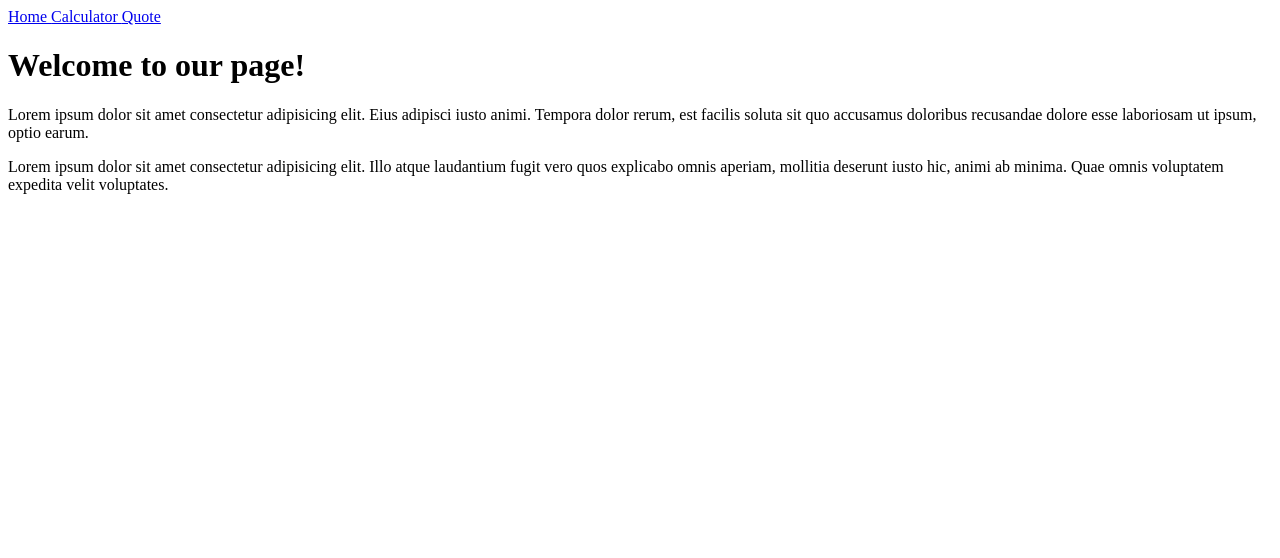
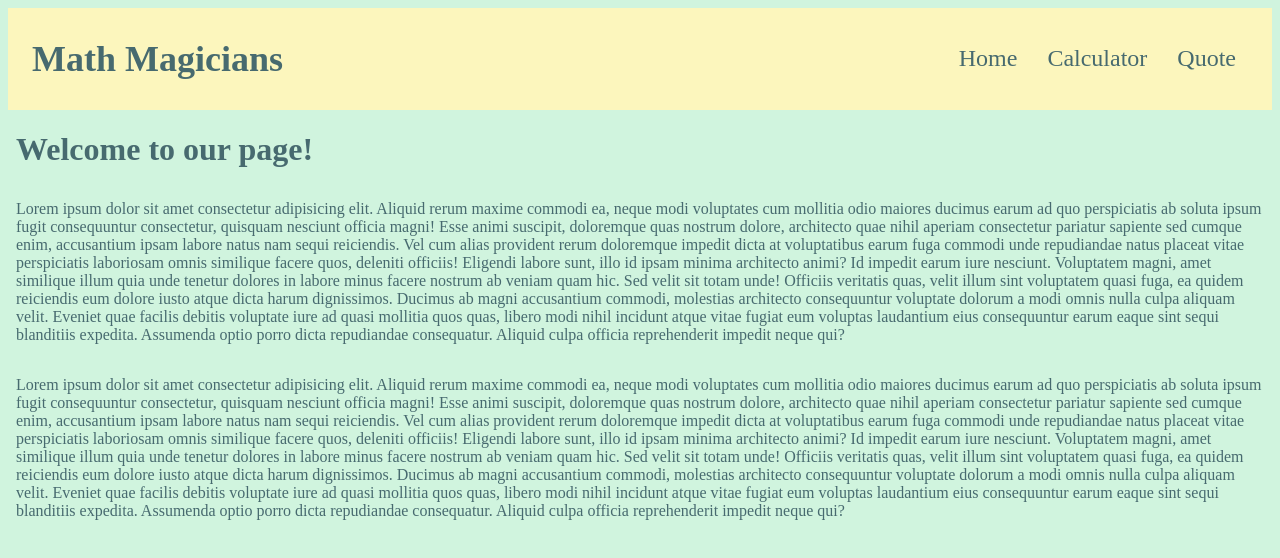
Before and after one commit to carlosveigadev/react-calculator, a React app: page / in a window 1280 px wide. Built offline with nearby package versions, Linux system fonts and the light colour scheme.

Commit message:
src: finish styling website

```diff
--- a/src/components/App.js
+++ b/src/components/App.js
@@ -26,13 +26,16 @@ const App = () => {
   return (
     <>
       <Navbar />
-      <div>
-        <h1>Let&apos;s do some math!</h1>
+      <div className={styles.flex}>
+        <div className={styles.text}>
+          <h1>Let&apos;s do some math!</h1>
+        </div>
+        <div className={styles.app}>
+          <Display result={showResult} />
+          <ButtonPanel clickHandler={handleClick} />
+        </div>
       </div>
-      <div className={styles.app}>
-        <Display result={showResult} />
-        <ButtonPanel clickHandler={handleClick} />
-      </div>
+
     </>
   );
 };
--- a/src/components/Home.js
+++ b/src/components/Home.js
@@ -1,22 +1,64 @@
 import Navbar from './Navbar';
+import styles from '../styles/style.module.css';
 
 const Home = () => (
   <>
     <Navbar />
-    <h1>Welcome to our page!</h1>
-    <p>
-      Lorem ipsum dolor sit
-      amet consectetur adipisicing elit. Eius adipisci iusto animi. Tempora dolor rerum,
-      est facilis soluta sit
-      quo accusamus doloribus recusandae dolore esse laboriosam ut ipsum, optio earum.
+    <div className={styles.home}>
+      <h1>Welcome to our page!</h1>
+      <p>
+        Lorem ipsum dolor sit amet consectetur adipisicing elit.
+        Aliquid rerum maxime commodi ea, neque modi voluptates cum mollitia
+        odio maiores ducimus earum
+        ad quo perspiciatis ab soluta ipsum fugit consequuntur consectetur,
+        quisquam nesciunt officia magni!
+        Esse animi suscipit, doloremque quas nostrum dolore, architecto
+        quae nihil aperiam consectetur pariatur
+        sapiente sed cumque enim, accusantium ipsam labore natus nam sequi reiciendis.
+        Vel cum alias provident rerum doloremque impedit dicta at voluptatibus
+        earum fuga commodi unde repudiandae natus placeat vitae perspiciatis laboriosam
+        omnis similique facere quos, deleniti officiis! Eligendi labore sunt, illo id
+        ipsam minima architecto animi? Id impedit earum iure nesciunt.
+        Voluptatem magni, amet similique illum quia unde tenetur
+        dolores in labore minus facere nostrum ab veniam quam hic. Sed velit sit totam unde!
+        Officiis veritatis quas, velit illum sint voluptatem quasi fuga,
+        ea quidem reiciendis eum dolore iusto atque dicta
+        harum dignissimos. Ducimus ab magni accusantium commodi, molestias
+        architecto consequuntur voluptate dolorum a modi omnis nulla culpa aliquam velit.
+        Eveniet quae facilis debitis voluptate iure ad quasi mollitia quos quas,
+        libero modi nihil incidunt atque vitae fugiat eum voluptas laudantium eius
+        consequuntur earum eaque sint sequi blanditiis expedita.
+        Assumenda optio porro dicta
+        repudiandae consequatur. Aliquid culpa officia reprehenderit impedit neque qui?
 
-    </p>
-    <p>
-      Lorem ipsum dolor sit amet consectetur adipisicing elit.
-      Illo atque laudantium fugit vero quos explicabo omnis aperiam,
-      mollitia deserunt iusto hic, animi ab minima. Quae omnis voluptatem expedita velit voluptates.
+      </p>
+      <p>
+        Lorem ipsum dolor sit amet consectetur adipisicing elit.
+        Aliquid rerum maxime commodi ea, neque modi voluptates cum mollitia
+        odio maiores ducimus earum
+        ad quo perspiciatis ab soluta ipsum fugit consequuntur consectetur,
+        quisquam nesciunt officia magni!
+        Esse animi suscipit, doloremque quas nostrum dolore, architecto
+        quae nihil aperiam consectetur pariatur
+        sapiente sed cumque enim, accusantium ipsam labore natus nam sequi reiciendis.
+        Vel cum alias provident rerum doloremque impedit dicta at voluptatibus
+        earum fuga commodi unde repudiandae natus placeat vitae perspiciatis laboriosam
+        omnis similique facere quos, deleniti officiis! Eligendi labore sunt, illo id
+        ipsam minima architecto animi? Id impedit earum iure nesciunt.
+        Voluptatem magni, amet similique illum quia unde tenetur
+        dolores in labore minus facere nostrum ab veniam quam hic. Sed velit sit totam unde!
+        Officiis veritatis quas, velit illum sint voluptatem quasi fuga,
+        ea quidem reiciendis eum dolore iusto atque dicta
+        harum dignissimos. Ducimus ab magni accusantium commodi, molestias
+        architecto consequuntur voluptate dolorum a modi omnis nulla culpa aliquam velit.
+        Eveniet quae facilis debitis voluptate iure ad quasi mollitia quos quas,
+        libero modi nihil incidunt atque vitae fugiat eum voluptas laudantium eius
+        consequuntur earum eaque sint sequi blanditiis expedita.
+        Assumenda optio porro dicta
+        repudiandae consequatur. Aliquid culpa officia reprehenderit impedit neque qui?
+      </p>
+    </div>
 
-    </p>
   </>
 );
 
--- a/src/components/Navbar.js
+++ b/src/components/Navbar.js
@@ -1,11 +1,16 @@
 import { Link } from 'react-router-dom';
+import styles from '../styles/style.module.css';
 
 function Navbar() {
   return (
-    <div>
-      <Link to="/">Home </Link>
-      <Link to="/calculator">Calculator </Link>
-      <Link to="/Quote">Quote </Link>
+    <div className={styles.navbar}>
+      <h2>Math Magicians</h2>
+      <div className={styles.links}>
+        <Link to="/">Home </Link>
+        <Link to="/calculator">Calculator </Link>
+        <Link to="/Quote">Quote </Link>
+      </div>
+
     </div>
   );
 }
--- a/src/components/Quote.js
+++ b/src/components/Quote.js
@@ -1,9 +1,10 @@
 import Navbar from './Navbar';
+import styles from '../styles/style.module.css';
 
 const Quote = () => (
   <>
     <Navbar />
-    <h1>
+    <h1 className={styles.quote}>
       Mathematics is not about numbers, equations, computations, or algorithms:
       it is about understanding. –William Paul Thurston
     </h1>
--- a/src/styles/style.module.css
+++ b/src/styles/style.module.css
@@ -3,6 +3,63 @@
   font-style: normal;
   font-weight: 400;
   src: url(./Digital7-1e1Z.ttf);
+}
+
+body {
+  background-color: #d0f4de;
+  color: #476a6f;
+}
+
+.flex {
+  display: flex;
+  justify-content: space-between;
+}
+
+.text {
+  padding: 2em 2em;
+}
+
+.navbar {
+  display: flex;
+  align-items: center;
+  justify-content: space-between;
+  background-color: #fcf6bd;
+  padding: 0 1em;
+  margin: 0;
+  font-size: 1.5em;
+  color: #476a6f;
+}
+
+.links > * {
+  padding: 0 0.5em;
+  text-decoration: none;
+  color: #476a6f;
+}
+
+.links > *:hover {
+  color: #d0f4de;
+}
+
+.links > *:visited {
+  text-decoration: none;
+}
+
+.links > *:active {
+  color: #d0f4de;
+}
+
+.quote {
+  margin-top: 3em;
+  padding: 0 3em;
+  text-align: center;
+}
+
+.home {
+  padding: 0 0.5em;
+}
+
+.home p {
+  margin: 2em 0;
 }
 
 .app {
```
